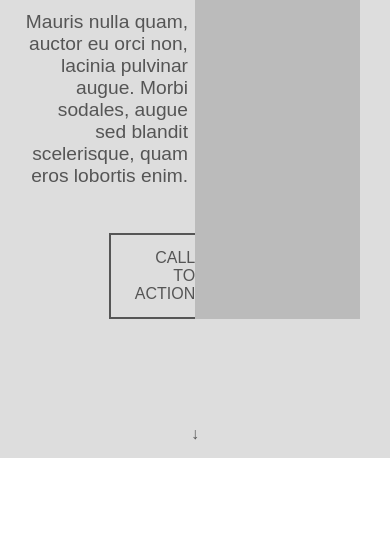
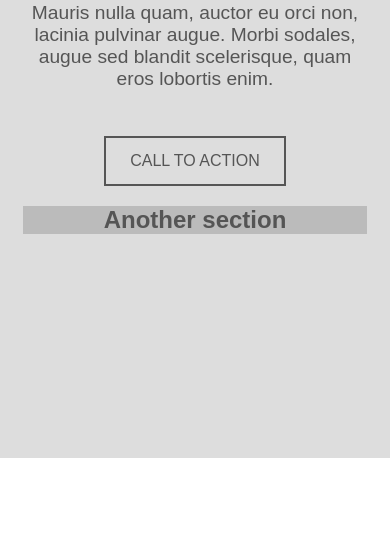
Before and after one commit to majoflosa/theme-starter-utils, a plain HTML site: page comp-splash/splash-left/splash.html in a window 390 px wide. Shown: the part 302-844 px from the top of the page. Drawn offline with Linux system fonts and the light colour scheme.

Commit message:
Added media queries for splash components

```diff
--- a/comp-splash/splash-left/splash.sass
+++ b/comp-splash/splash-left/splash.sass
@@ -30,7 +30,7 @@ body
         display: flex
         width: 90%
         margin: 0 auto
-        div
+        & > div
             width: 47%
             margin: 0 1%
             display: inline-block
@@ -59,3 +59,18 @@ body
     padding: 14px 24px
     display: inline-block
     margin: 20px auto 0
+
+@media screen and (max-width: 960px)
+    .splash-scroll-down
+        display: none
+
+    .splash
+        .splash-content
+            display: block
+
+            &-left, &-right, & > div
+                display: block
+                width: auto
+                max-width: none
+                text-align: center
+                // margin: 20px auto
--- a/comp-splash/splash-right/splash.sass
+++ b/comp-splash/splash-right/splash.sass
@@ -60,3 +60,18 @@ body
     padding: 14px 24px
     display: inline-block
     margin: 20px auto 0
+
+
+@media screen and (max-width: 960px)
+    .splash-scroll-down
+        display: none
+
+    .splash
+        .splash-content
+            display: block
+
+            &-left, &-right, & > div
+                display: block
+                width: auto
+                max-width: none
+                text-align: center
```
Also changed, not shown: comp-splash/splash-left/splash.css, comp-splash/splash-right/splash.css, 3 other files.
